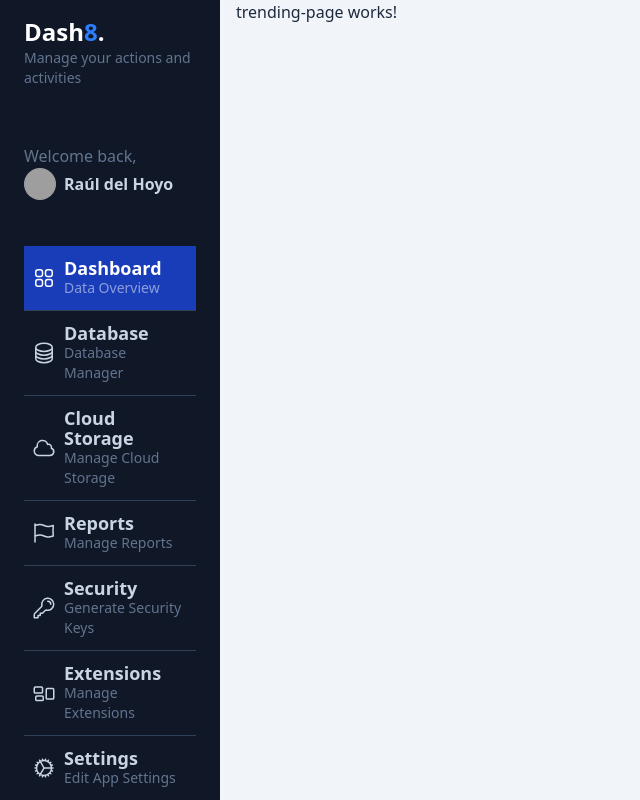
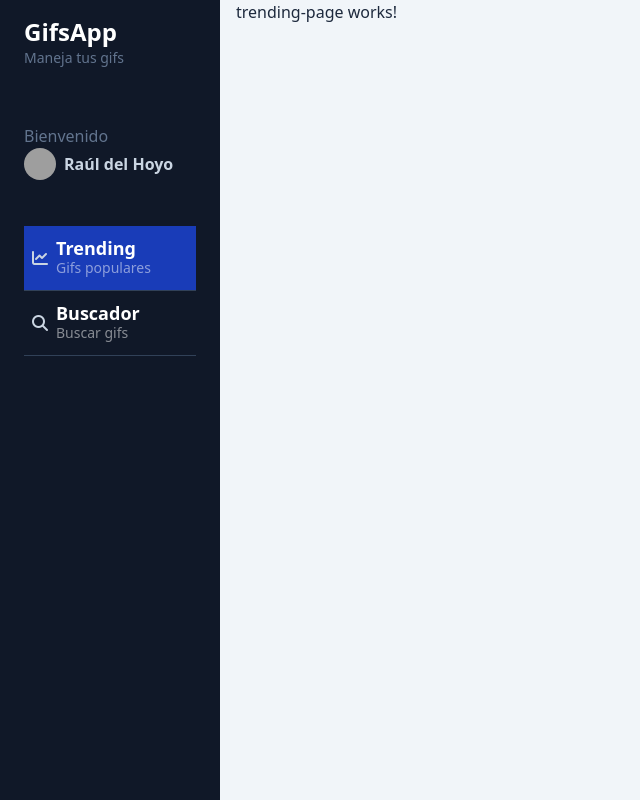
Before and after one commit to anticenizo/03-gifs-app, an Angular app: page /dashboard/trending in a window 1280 px wide. Shown: the whole page, without its empty margins (0-640 px from the left). Built offline with nearby package versions, Linux system fonts and the light colour scheme; grey boxes are pictures that could not be loaded.

Commit message:
evironments

```diff
--- a/angular.json
+++ b/angular.json
@@ -50,7 +50,13 @@
             "development": {
               "optimization": false,
               "extractLicenses": false,
-              "sourceMap": true
+              "sourceMap": true,
+              "fileReplacements": [
+                {
+                  "replace": "src/environments/environment.ts",
+                  "with": "src/environments/environment.development.ts"
+                }
+              ]
             }
           },
           "defaultConfiguration": "production"
--- a/src/app/gifs/components/side-menu/side-menu-header/side-menu-header.html
+++ b/src/app/gifs/components/side-menu/side-menu-header/side-menu-header.html
@@ -1,9 +1,9 @@
  <div id="logo" class="my-4 px-6">
-  <h1 class="text-lg md:text-2xl font-bold text-white">Dash<span class="text-blue-500">8</span>.</h1>
-  <p class="text-slate-500 text-sm">Manage your actions and activities</p>
+  <h1 class="text-lg md:text-2xl font-bold text-white">{{ envs.companyName }}<span class="text-blue-500"></span>{{ envs.companyName2 }}</h1>
+  <p class="text-slate-500 text-sm">{{ envs.companySlogan }}</p>
 </div>
 <div id="profile" class="px-6 py-10">
-  <p class="text-slate-500">Welcome back,</p>
+  <p class="text-slate-500">Bienvenido</p>
   <a href="#" class="inline-flex space-x-2 items-center">
     <span>
         <img class="rounded-full w-8 h-8" src="https://images.unsplash.com/photo-1542909168-82c3e7fdca5c?ixlib=rb-4.0.3&ixid=MnwxMjA3fDB8MHxwaG90by1wYWdlfHx8fGVufDB8fHx8&auto=format&fit=crop&w=128&q=80" alt="">
--- a/src/app/gifs/components/side-menu/side-menu-header/side-menu-header.ts
+++ b/src/app/gifs/components/side-menu/side-menu-header/side-menu-header.ts
@@ -1,4 +1,6 @@
 import { Component } from "@angular/core";
+import { environment } from "@environments/environment";
+//import { environment } from "../../../../../environments/environment.development";
 
 
 @Component({
@@ -7,5 +9,6 @@
 })
 export class SideMenuHeader {
 
+  envs = environment;
 
 }
--- a/src/app/gifs/components/side-menu/side-menu-options/side-menu-options.html
+++ b/src/app/gifs/components/side-menu/side-menu-options/side-menu-options.html
@@ -1,80 +1,19 @@
 <div id="nav" class="w-full px-6">
-      <a href="#" class="w-full px-2 inline-flex space-x-2 items-center border-b border-slate-700 py-3 bg-blue-800 hover:bg-white/5 transition ease-linear duration-150">
-          <div>
-              <svg xmlns="http://www.w3.org/2000/svg" fill="none" viewBox="0 0 24 24" stroke-width="1.5" stroke="currentColor" class="w-6 h-6 text-white">
-                  <path stroke-linecap="round" stroke-linejoin="round" d="M3.75 6A2.25 2.25 0 016 3.75h2.25A2.25 2.25 0 0110.5 6v2.25a2.25 2.25 0 01-2.25 2.25H6a2.25 2.25 0 01-2.25-2.25V6zM3.75 15.75A2.25 2.25 0 016 13.5h2.25a2.25 2.25 0 012.25 2.25V18a2.25 2.25 0 01-2.25 2.25H6A2.25 2.25 0 013.75 18v-2.25zM13.5 6a2.25 2.25 0 012.25-2.25H18A2.25 2.25 0 0120.25 6v2.25A2.25 2.25 0 0118 10.5h-2.25a2.25 2.25 0 01-2.25-2.25V6zM13.5 15.75a2.25 2.25 0 012.25-2.25H18a2.25 2.25 0 012.25 2.25V18A2.25 2.25 0 0118 20.25h-2.25A2.25 2.25 0 0113.5 18v-2.25z" />
-                </svg>
-          </div>
-          <div class="flex flex-col">
-              <span class="text-lg font-bold leading-5 text-white">Dashboard</span>
-              <span class="text-sm text-white/50 hidden md:block">Data Overview</span>
-          </div>
-      </a>
-      <a href="#" class="w-full px-2 inline-flex space-x-2 items-center border-b border-slate-700 py-3 hover:bg-white/5 transition ease-linear duration-150">
-          <div>
-              <svg xmlns="http://www.w3.org/2000/svg" fill="none" viewBox="0 0 24 24" stroke-width="1.5" stroke="currentColor" class="w-6 h-6">
-                  <path stroke-linecap="round" stroke-linejoin="round" d="M20.25 6.375c0 2.278-3.694 4.125-8.25 4.125S3.75 8.653 3.75 6.375m16.5 0c0-2.278-3.694-4.125-8.25-4.125S3.75 4.097 3.75 6.375m16.5 0v11.25c0 2.278-3.694 4.125-8.25 4.125s-8.25-1.847-8.25-4.125V6.375m16.5 0v3.75m-16.5-3.75v3.75m16.5 0v3.75C20.25 16.153 16.556 18 12 18s-8.25-1.847-8.25-4.125v-3.75m16.5 0c0 2.278-3.694 4.125-8.25 4.125s-8.25-1.847-8.25-4.125" />
-                </svg>
-          </div>
-          <div class="flex flex-col">
-              <span class="text-lg text-slate-300 font-bold leading-5">Database</span>
-              <span class="text-sm text-slate-500 hidden md:block">Database Manager</span>
-          </div>
-      </a>
-      <a href="#" class="w-full px-2 inline-flex space-x-2 items-center border-b border-slate-700 py-3 hover:bg-white/5 transition ease-linear duration-150">
-          <div>
-              <svg xmlns="http://www.w3.org/2000/svg" fill="none" viewBox="0 0 24 24" stroke-width="1.5" stroke="currentColor" class="w-6 h-6">
-                  <path stroke-linecap="round" stroke-linejoin="round" d="M2.25 15a4.5 4.5 0 004.5 4.5H18a3.75 3.75 0 001.332-7.257 3 3 0 00-3.758-3.848 5.25 5.25 0 00-10.233 2.33A4.502 4.502 0 002.25 15z" />
-                </svg>
-          </div>
-          <div class="flex flex-col">
-              <span class="text-lg text-slate-300 font-bold leading-5">Cloud Storage</span>
-              <span class="text-sm text-slate-500 hidden md:block">Manage Cloud Storage</span>
-          </div>
-      </a>
-      <a href="#" class="w-full px-2 inline-flex space-x-2 items-center border-b border-slate-700 py-3 hover:bg-white/5 transition ease-linear duration-150">
-          <div>
-              <svg xmlns="http://www.w3.org/2000/svg" fill="none" viewBox="0 0 24 24" stroke-width="1.5" stroke="currentColor" class="w-6 h-6">
-                  <path stroke-linecap="round" stroke-linejoin="round" d="M3 3v1.5M3 21v-6m0 0l2.77-.693a9 9 0 016.208.682l.108.054a9 9 0 006.086.71l3.114-.732a48.524 48.524 0 01-.005-10.499l-3.11.732a9 9 0 01-6.085-.711l-.108-.054a9 9 0 00-6.208-.682L3 4.5M3 15V4.5" />
-                </svg>
-          </div>
-          <div class="flex flex-col">
-              <span class="text-lg text-slate-300 font-bold leading-5">Reports</span>
-              <span class="text-sm text-slate-500 hidden md:block">Manage Reports</span>
-          </div>
-      </a>
-      <a href="#" class="w-full px-2 inline-flex space-x-2 items-center border-b border-slate-700 py-3 hover:bg-white/5 transition ease-linear duration-150">
-          <div>
-              <svg xmlns="http://www.w3.org/2000/svg" fill="none" viewBox="0 0 24 24" stroke-width="1.5" stroke="currentColor" class="w-6 h-6">
-                  <path stroke-linecap="round" stroke-linejoin="round" d="M15.75 5.25a3 3 0 013 3m3 0a6 6 0 01-7.029 5.912c-.563-.097-1.159.026-1.563.43L10.5 17.25H8.25v2.25H6v2.25H2.25v-2.818c0-.597.237-1.17.659-1.591l6.499-6.499c.404-.404.527-1 .43-1.563A6 6 0 1121.75 8.25z" />
-                </svg>
-          </div>
-          <div class="flex flex-col">
-              <span class="text-lg text-slate-300 font-bold leading-5">Security</span>
-              <span class="text-sm text-slate-500 hidden md:block">Generate Security Keys</span>
-          </div>
-      </a>
-      <a href="#" class="w-full px-2 inline-flex space-x-2 items-center border-b border-slate-700 py-3 hover:bg-white/5 transition ease-linear duration-150">
-          <div>
-              <svg xmlns="http://www.w3.org/2000/svg" fill="none" viewBox="0 0 24 24" stroke-width="1.5" stroke="currentColor" class="w-6 h-6">
-                  <path stroke-linecap="round" stroke-linejoin="round" d="M2.25 7.125C2.25 6.504 2.754 6 3.375 6h6c.621 0 1.125.504 1.125 1.125v3.75c0 .621-.504 1.125-1.125 1.125h-6a1.125 1.125 0 01-1.125-1.125v-3.75zM14.25 8.625c0-.621.504-1.125 1.125-1.125h5.25c.621 0 1.125.504 1.125 1.125v8.25c0 .621-.504 1.125-1.125 1.125h-5.25a1.125 1.125 0 01-1.125-1.125v-8.25zM3.75 16.125c0-.621.504-1.125 1.125-1.125h5.25c.621 0 1.125.504 1.125 1.125v2.25c0 .621-.504 1.125-1.125 1.125h-5.25a1.125 1.125 0 01-1.125-1.125v-2.25z" />
-                </svg>
-          </div>
-          <div class="flex flex-col">
-              <span class="text-lg text-slate-300 font-bold leading-5">Extensions</span>
-              <span class="text-sm text-slate-500 hidden md:block">Manage Extensions</span>
-          </div>
-      </a>
-      <a href="#" class="w-full px-2 inline-flex space-x-2 items-center py-3 hover:bg-white/5 transition ease-linear duration-150">
-          <div>
-              <svg xmlns="http://www.w3.org/2000/svg" fill="none" viewBox="0 0 24 24" stroke-width="1.5" stroke="currentColor" class="w-6 h-6">
-                  <path stroke-linecap="round" stroke-linejoin="round" d="M4.5 12a7.5 7.5 0 0015 0m-15 0a7.5 7.5 0 1115 0m-15 0H3m16.5 0H21m-1.5 0H12m-8.457 3.077l1.41-.513m14.095-5.13l1.41-.513M5.106 17.785l1.15-.964m11.49-9.642l1.149-.964M7.501 19.795l.75-1.3m7.5-12.99l.75-1.3m-6.063 16.658l.26-1.477m2.605-14.772l.26-1.477m0 17.726l-.26-1.477M10.698 4.614l-.26-1.477M16.5 19.794l-.75-1.299M7.5 4.205L12 12m6.894 5.785l-1.149-.964M6.256 7.178l-1.15-.964m15.352 8.864l-1.41-.513M4.954 9.435l-1.41-.514M12.002 12l-3.75 6.495" />
-                </svg>
-          </div>
-          <div class="flex flex-col">
-              <span class="text-lg text-slate-300 font-bold leading-5">Settings</span>
-              <span class="text-sm text-slate-500 hidden md:block">Edit App Settings</span>
-          </div>
-      </a>
+
+  @for (item of menuOptions; track item.route) {
+
+    <a [routerLink]="item.route"
+      routerLinkActive="bg-blue-800"
+      class="w-full px-2 inline-flex space-x-2 items-center border-b border-slate-700 py-3 bg-blue-800 hover:bg-white/5 transition ease-linear duration-150">
+        <div>
+          <i [class]="item.icon"></i>
+        </div>
+        <div class="flex flex-col">
+            <span class="text-lg font-bold leading-5 text-white">{{ item.label }}</span>
+            <span class="text-sm text-white/50 hidden md:block">{{ item.subLabel }}</span>
+        </div>
+    </a>
+
+  }
 
 </div>
--- a/src/app/gifs/components/side-menu/side-menu-options/side-menu-options.ts
+++ b/src/app/gifs/components/side-menu/side-menu-options/side-menu-options.ts
@@ -1,7 +1,34 @@
 import { Component } from "@angular/core";
+import { RouterLink, RouterLinkActive } from "@angular/router";
 
+interface MenuOption{
+  icon: string;
+  label: string;
+  route: string;
+  subLabel: string;
+}
 
-@Component({  selector: 'gifs-side-menu-options',
+@Component({
+  selector: 'gifs-side-menu-options',
   templateUrl: './side-menu-options.html',
+  imports: [RouterLink, RouterLinkActive],
 })
-export class SideMenuOptions { }
+export class SideMenuOptions {
+
+  menuOptions: MenuOption[] = [
+    {
+      icon: 'fa-solid fa-chart-line',
+      label: "Trending",
+      subLabel: "Gifs populares",
+      route: '/dashboard/trending'
+
+    },
+    {
+      icon: 'fa-solid fa-magnifying-glass',
+      label: "Buscador",
+      subLabel: "Buscar gifs",
+      route: '/dashboard/search'
+
+    }
+  ]
+}
--- /dev/null
+++ b/src/environments/environment.development.ts
@@ -0,0 +1,11 @@
+export const environment = {
+
+  production: true,
+  companyName: 'Gifs',
+  companyName2: 'App',
+  companySlogan: 'Maneja tus gifs',
+  //ApiKeys
+
+  //URLs
+
+};
--- /dev/null
+++ b/src/environments/environment.ts
@@ -0,0 +1,12 @@
+
+export const environment = {
+
+  production: true,
+  companyName: 'Gifs',
+  companyName2: 'App',
+  companySlogan: 'Maneja tus gifs',
+
+  //ApiKeys
+
+  //URLs
+};
--- a/src/index.html
+++ b/src/index.html
@@ -6,6 +6,15 @@
   <base href="/">
   <meta name="viewport" content="width=device-width, initial-scale=1">
   <link rel="icon" type="image/x-icon" href="favicon.ico">
+
+  <link
+    rel="stylesheet"
+    href="https://cdnjs.cloudflare.com/ajax/libs/font-awesome/6.7.1/css/all.min.css"
+    integrity="sha512-5Hs3dF2AEPkpNAR7UiOHba+lRSJNeM2ECkwxUIxC1Q/FLycGTbNapWXB4tP889k5T5Ju8fs4b1P5z/iB4nMfSQ=="
+    crossorigin="anonymous"
+    referrerpolicy="no-referrer"
+  />
+
 </head>
 <body>
   <app-root></app-root>
--- a/tsconfig.json
+++ b/tsconfig.json
@@ -3,6 +3,12 @@
 {
   "compileOnSave": false,
   "compilerOptions": {
+
+    "baseUrl": "./",
+    "paths": {
+      "@environments/*": ["src/environments/*"],
+    },
+
     "outDir": "./dist/out-tsc",
     "strict": true,
     "noImplicitOverride": true,
```
